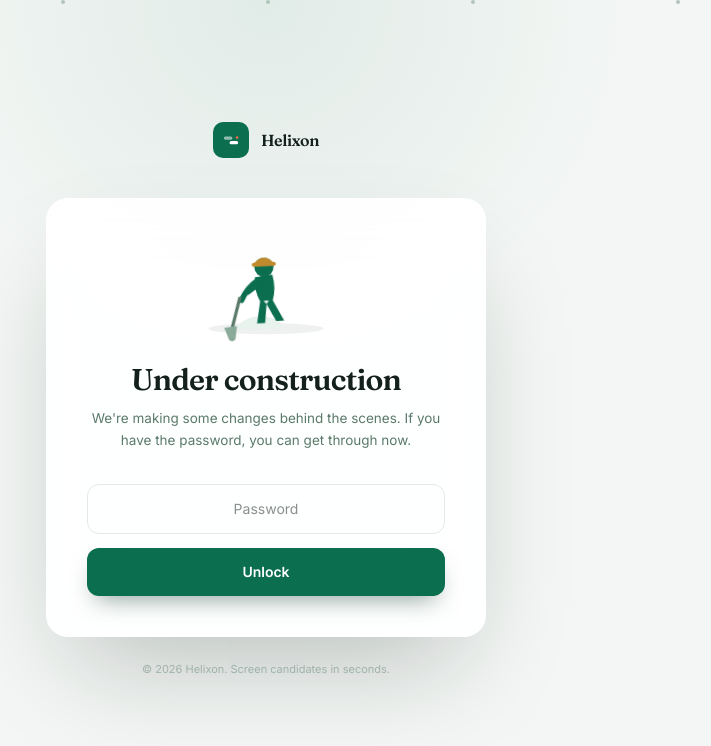
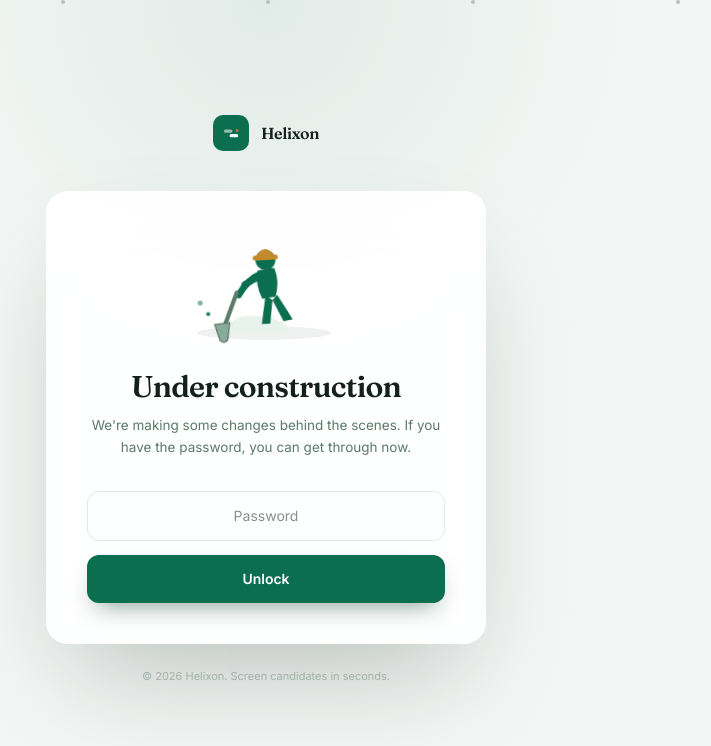
Before and after one commit to Conorthomas1043/Helixon, a Next.js app in the folder helixon-app/: page /under-development in a window 1280 px wide. Shown: the top 746 px of the page, without its empty margins (374-1085 px from the left). Built offline with nearby package versions, Linux system fonts and the light colour scheme.

Commit message:
Redesign digging figure, fix proportions, add flying dirt animation

```diff
--- a/helixon-app/app/under-development/page.jsx
+++ b/helixon-app/app/under-development/page.jsx
@@ -10,43 +10,48 @@ import { useRouter, useSearchParams } from "next/navigation";
 function DiggingScene() {
   return (
     <svg
-      viewBox="0 0 200 130"
-      width="160"
-      height="104"
+      viewBox="0 0 200 140"
+      width="168"
+      height="118"
       aria-hidden="true"
       style={{ display: "block", margin: "0 auto 20px" }}
     >
       {/* ground */}
-      <ellipse cx="100" cy="112" rx="72" ry="7" fill="var(--border)" opacity="0.6" />
+      <ellipse cx="98" cy="120" rx="80" ry="8" fill="var(--border)" opacity="0.6" />
       {/* dirt mound */}
-      <path d="M60 112 Q78 92 104 98 Q122 101 118 112 Z" fill="var(--mint)" />
+      <path d="M50 120 Q60 96 90 100 Q130 104 128 120 Z" fill="var(--mint)" />
 
       <g className="dig-figure">
-        {/* legs, bent in a digging crouch */}
-        <path d="M94 76 L88 108 L98 108 L101 84" fill="var(--forest)" />
-        <path d="M101 84 L112 106 L122 106 L107 76" fill="var(--forest)" />
+        {/* back leg */}
+        <path d="M100 78 L94 112 L104 112 L108 84" fill="var(--forest)" />
+        {/* front leg */}
+        <path d="M108 84 L120 110 L131 108 L114 78" fill="var(--forest)" />
 
-        {/* torso */}
-        <path d="M88 50 Q86 66 93 80 L109 80 Q114 65 110 48 Z" fill="var(--forest)" />
+        {/* torso, leaning forward */}
+        <path d="M92 48 Q88 64 96 82 L112 80 Q118 62 112 46 Z" fill="var(--forest)" />
 
-        {/* back arm, reaching down to the shovel handle */}
-        <path d="M92 54 Q78 62 70 78" stroke="var(--forest)" strokeWidth="7" strokeLinecap="round" fill="none" />
-        {/* front arm, gripping higher on the handle */}
-        <path d="M106 52 Q92 58 78 68" stroke="var(--forest)" strokeWidth="7" strokeLinecap="round" fill="none" />
+        {/* arms to shovel grip */}
+        <path d="M96 52 Q80 58 68 76" stroke="var(--forest)" strokeWidth="8" strokeLinecap="round" fill="none" />
+        <path d="M108 50 Q94 54 76 64" stroke="var(--forest)" strokeWidth="8" strokeLinecap="round" fill="none" />
 
         {/* head */}
-        <circle cx="100" cy="38" r="12" fill="var(--forest)" />
+        <circle cx="102" cy="36" r="12" fill="var(--forest)" />
 
         {/* hard hat */}
-        <path d="M87 34 Q100 18 113 34 Z" fill="var(--gold, #e0a72e)" />
-        <rect x="85" y="32" width="30" height="5" rx="2.5" fill="var(--gold, #e0a72e)" />
+        <path d="M90 32 Q102 14 114 32 Z" fill="var(--gold, #e0a72e)" />
+        <rect x="87" y="30" width="30" height="6" rx="3" fill="var(--gold, #e0a72e)" />
       </g>
 
       {/* shovel */}
       <g className="dig-shovel">
-        <line x1="70" y1="78" x2="54" y2="118" stroke="var(--ink-soft)" strokeWidth="4" strokeLinecap="round" />
-        <path d="M46 112 L62 112 L58 128 Q54 132 50 128 Z" fill="var(--ink-faint)" />
+        <line x1="68" y1="76" x2="46" y2="118" stroke="var(--ink-soft)" strokeWidth="5" strokeLinecap="round" />
+        <path d="M37 110 L55 110 L50 130 Q46 135 41 130 Z" fill="var(--ink-faint)" stroke="var(--ink-soft)" strokeWidth="1.5" />
       </g>
+
+      {/* flying dirt — three flecks looping on staggered timers */}
+      <circle className="dirt-fleck dirt-fleck-1" cx="42" cy="112" r="3" fill="var(--forest)" />
+      <circle className="dirt-fleck dirt-fleck-2" cx="42" cy="112" r="2.5" fill="var(--forest)" />
+      <circle className="dirt-fleck dirt-fleck-3" cx="42" cy="112" r="2" fill="var(--forest)" />
     </svg>
   );
 }
@@ -314,12 +319,27 @@ function GateForm() {
           50% { transform: translate(-3px, -4px) rotate(-8deg); }
         }
         .dig-shovel {
-          transform-origin: 70px 78px;
+          transform-origin: 68px 76px;
           animation: shovelPoke 1.6s ease-in-out infinite;
         }
 
+        @keyframes flyDirt {
+          0%   { transform: translate(0, 0); opacity: 0; }
+          15%  { opacity: 1; }
+          100% { transform: translate(-34px, -46px); opacity: 0; }
+        }
+        .dirt-fleck {
+          animation-name: flyDirt;
+          animation-duration: 1.6s;
+          animation-timing-function: ease-out;
+          animation-iteration-count: infinite;
+        }
+        .dirt-fleck-1 { animation-delay: 0s; }
+        .dirt-fleck-2 { animation-delay: 0.35s; }
+        .dirt-fleck-3 { animation-delay: 0.7s; }
+
         @media (prefers-reduced-motion: reduce) {
-          .drift-dust, .dig-figure, .dig-shovel { animation: none; display: none; }
+          .drift-dust, .dig-figure, .dig-shovel, .dirt-fleck { animation: none; display: none; }
           .pop-in { animation: none; }
         }
       `}</style>
```
